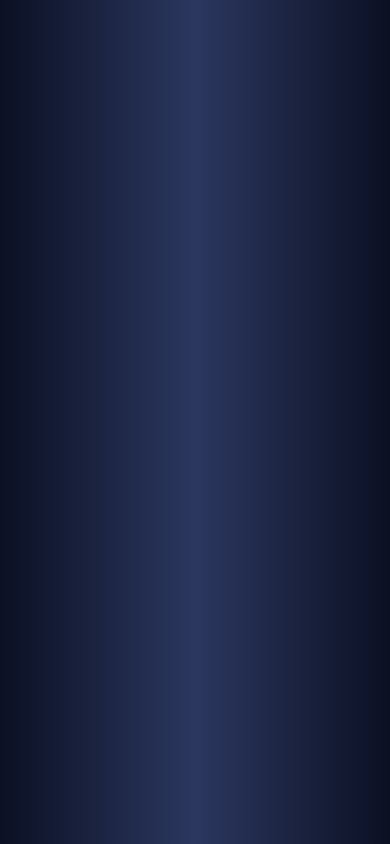
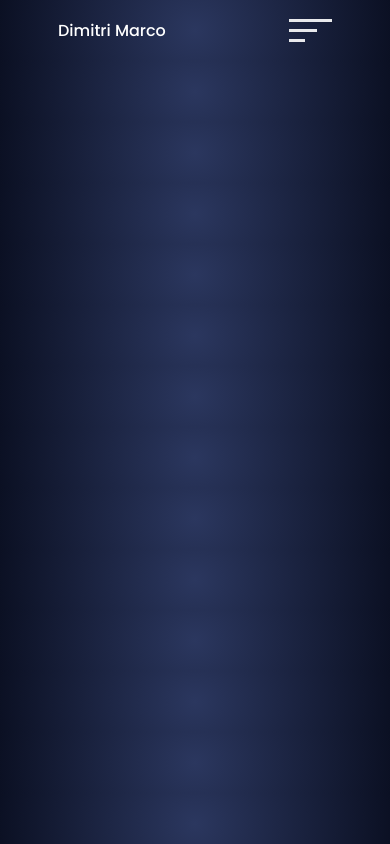
Before and after one commit to nazanin-sharifi/Portfolio-Landing-Page, a plain HTML site: page index.html in a window 390 px wide. Drawn offline with Linux system fonts and the light colour scheme.

Commit message:
feat: build header section with layout and styling and container fixes
- Added header styles.
- Replacing the width tag with a max-width for better responsiveness.
- Updated container styles (padding)
- Corrected class name from .conteaner to .container.

```diff
--- a/index.html
+++ b/index.html
@@ -9,7 +9,12 @@
 </head>
 
 <body>
-
+    <header>
+        <div class="container">
+            <span>Dimitri Marco</span>
+            <img src="Images/burger-icon.svg" alt="logo">
+        </div>
+    </header>
 </body>
 
 </html>
--- a/style.css
+++ b/style.css
@@ -49,9 +49,20 @@ a {
     text-decoration: none;
 }
 
-.conteaner {
-    width: 1600px;
+.container {
+    max-width: 1600px;
     margin: auto;
-    padding: 20px;
+    padding: 10px 50px;
     display: flex;
 }
+
+/* start header style */
+header {
+    font-weight: 500;
+    width: 100%;
+}
+
+header>div.container {
+    justify-content: space-between;
+}
+/* end header style */
```
Also changed, not shown: Images/burger-icon.svg (added).
